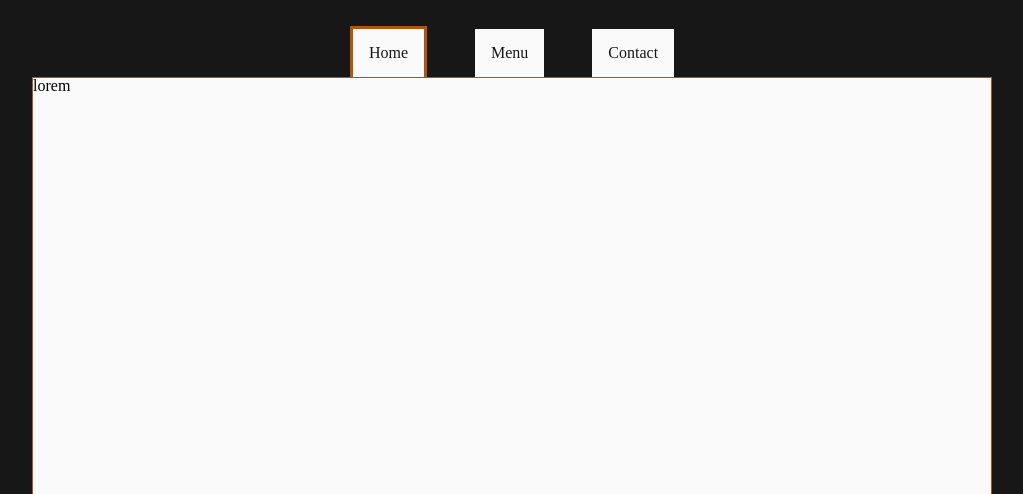
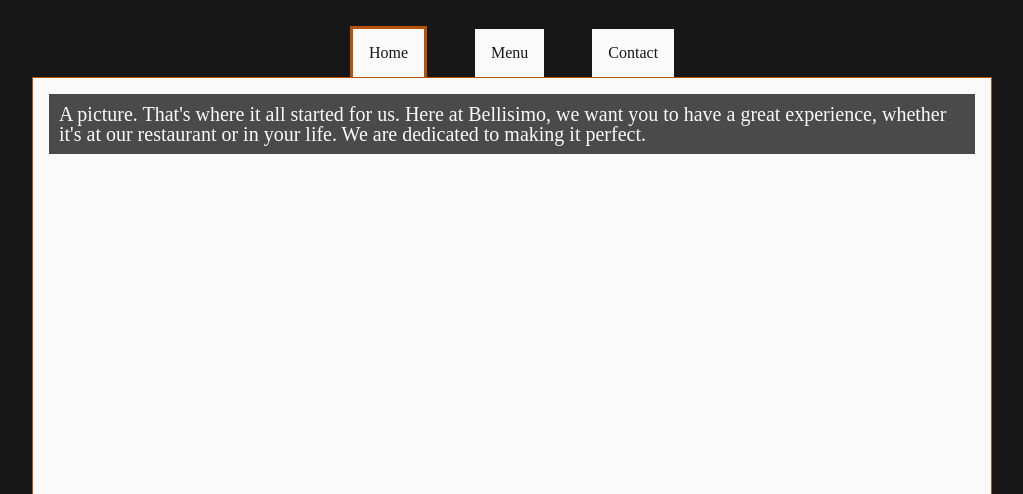
Before and after one commit to Gatteber/restaurant-page, a website built with webpack: page dist/index.html in a window 1280 px wide. Shown: the part 306-800 px from the top of the page, without its empty margins (128-1151 px from the left). Built offline with nearby package versions, Linux system fonts and the light colour scheme.

Commit message:
added home div and filled in basic information.

```diff
--- a/src/pageinit.js
+++ b/src/pageinit.js
@@ -52,8 +52,9 @@
     const getBody = document.querySelector('.content-body');
     pageLoad.makeElement(getBody, 'div', 'content-card', null);
     const getCard = document.querySelector('.content-card');
-    pageLoad.makeElement(getCard, 'div', 'card-main', "lorem");
-
+    pageLoad.makeElement(getCard, 'div', 'card-main', null);
+    const getMain = document.querySelector('.card-main');
+    getMain.innerHTML = "A picture. That's where it all started for us. Here at Bellisimo, we want you to have a great experience, whether it's at our restaurant or in your life. We are dedicated to making it perfect."
 }
 
 
--- a/src/scss/_body.scss
+++ b/src/scss/_body.scss
@@ -13,3 +13,13 @@
     border: 1px solid $amber700;
 
 }
+
+.card-main {
+    margin: 1rem;
+    padding: 10px;
+    font-size: 1.25rem;
+    color: $white;
+    background-color: black;
+    opacity: 70%;
+    // border: 1px solid $black;
+}
```
Also changed, not shown: dist/main.js.
